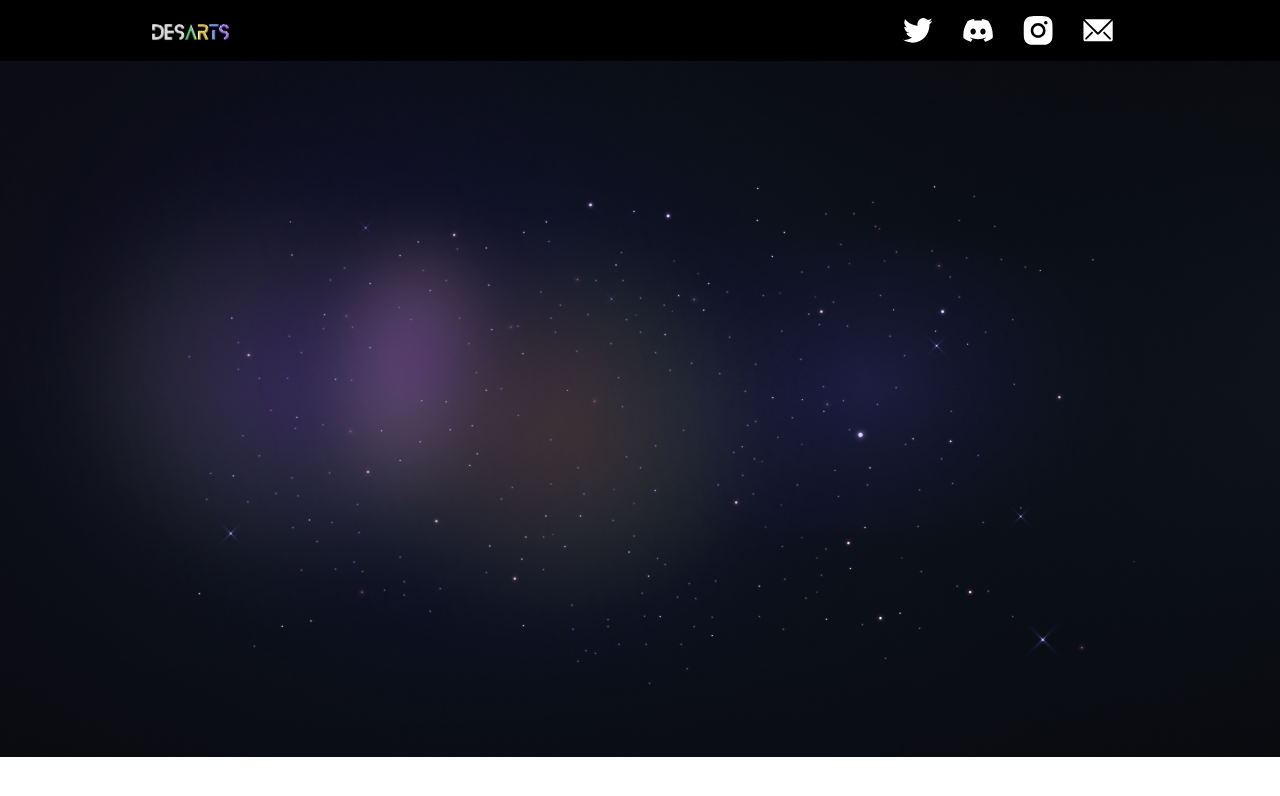
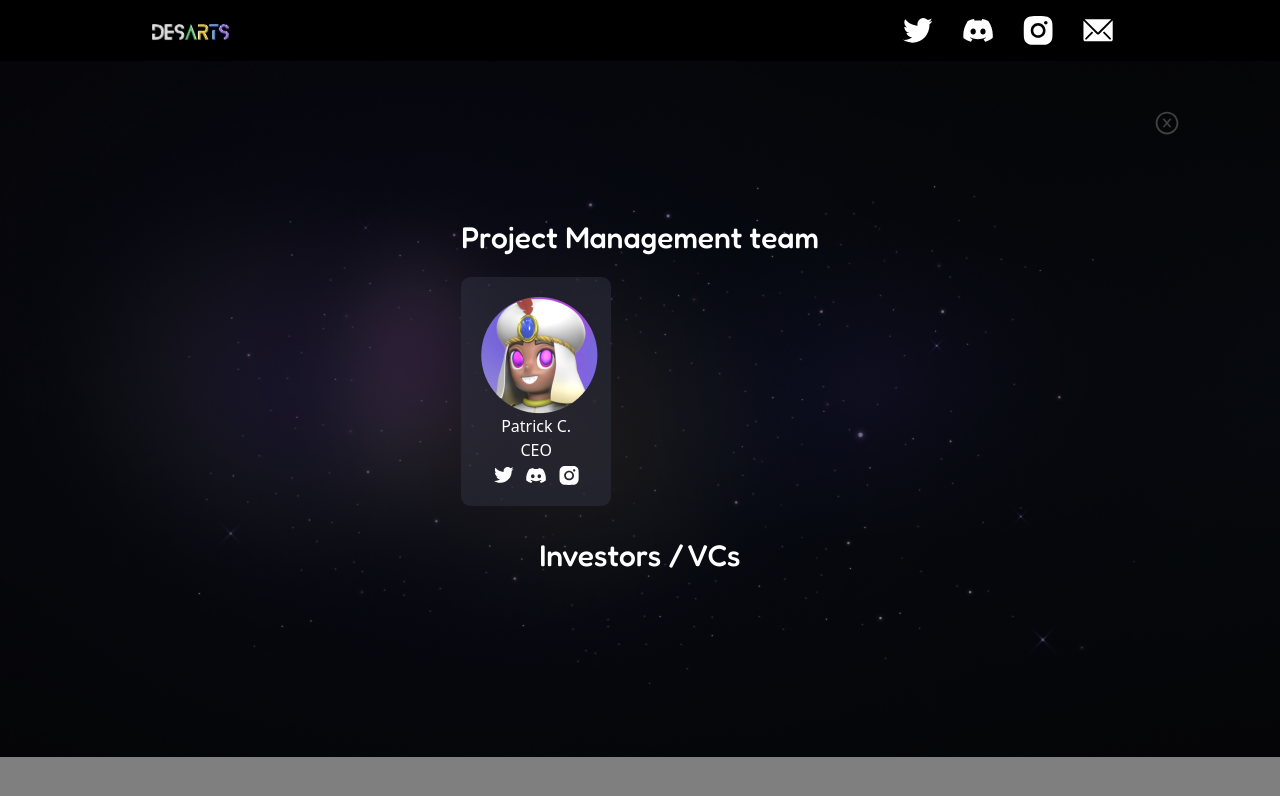
Before and after one commit to albbeltran/nft-web-frontend, a React (Create React App) app: page /team in a window 1280 px wide. Before the commit this address had no page. Shown: the top 796 px of the page. Built offline with nearby package versions, Linux system fonts and the light colour scheme.

Commit message:
created Team page and its styles

```diff
--- /dev/null
+++ b/src/components/Card/Card.js
@@ -0,0 +1,23 @@
+import styled from "styled-components";
+
+const Container = styled.div`
+    background-color: #2f324183;
+    padding: 20px;
+    border-radius: .6em 0.6em 0.6em 0.6em;
+    width: 150px;
+    margin: 20px 10px 30px 0;
+    text-align: center;
+
+    .socialMedia {
+        display: flex;
+        flex-direction: row;
+        flex-wrap: wrap;
+        justify-content: space-evenly;
+
+        .icon {
+            width: 20px;
+        }
+    }
+`
+
+export { Container };
--- a/src/components/Card/index.jsx
+++ b/src/components/Card/index.jsx
@@ -1,8 +1,31 @@
-import React from 'react'
+import React from 'react';
+import { Container } from './Card';
+import CeoPicture from '../../assets/team/CEO.png';
+import discord from '../../assets/discord.svg';
+import twitter from '../../assets/twitter.svg';
+import instagram from '../../assets/instagram.svg';
 
 const Card = () => {
     return (
-        <div>Card</div>
+        <Container>
+            <img src={CeoPicture}></img>
+            <br></br>
+            <span>Patrick C.</span>
+            <br></br>
+            <span>CEO</span>
+            <br></br>
+            <div className="socialMedia">
+                <a href='#'>
+                    <img src={twitter} className='icon' alt="twitter" />
+                </a>
+                <a href='#'>
+                    <img src={discord} className='icon' alt="discord" />
+                </a>
+                <a href='#'>
+                    <img src={instagram} className='icon' alt="instagram" />
+                </a>
+            </div>
+        </Container>
     )
 }
 
--- /dev/null
+++ b/src/components/TeamSection/TeamSection.js
@@ -0,0 +1,14 @@
+import styled from "styled-components";
+
+const Container = styled.div`
+    .title {
+        font-family: Fredoka;
+        font-size: 30px;
+        font-weight: 500;
+        line-height: 39px;
+        letter-spacing: 0em;
+        text-align: center;
+    }
+`
+
+export { Container };
--- /dev/null
+++ b/src/components/TeamSection/index.jsx
@@ -0,0 +1,15 @@
+import React from 'react';
+import { Container } from '../TeamSection/TeamSection';
+
+const TeamSection = ({ children }) => {
+    return (
+        <Container>
+            {children[0]}
+            <h3 className='title'>Project Management team</h3>
+            {children[1]}
+            <h3 className='title'>Investors / VCs</h3>
+        </Container>
+    )
+}
+
+export { TeamSection };
--- a/src/containers/App/App.jsx
+++ b/src/containers/App/App.jsx
@@ -19,6 +19,8 @@ import { DescriptionJoinUs } from '../../components/DescriptionJoinUs';
 import { Button } from '../../components/Button';
 import { FAQ } from '../../components/FAQ/index.jsx';
 import { Question } from '../../components/Question/index.jsx';
+import { TeamSection } from '../../components/TeamSection';
+import { Card } from '../../components/Card';
 
 function App() {
 
@@ -91,6 +93,14 @@ function App() {
               </FAQ>
             </Modal >
           } />
+          <Route path="/team" element={
+            <Modal >
+              <TeamSection >
+                <CloseBtn />
+                <Card />
+              </TeamSection >
+            </Modal >
+          } />
         </Routes>
       </Main>
     </div >
```
Also changed, not shown: src/assets/team/CEO.png (added).
